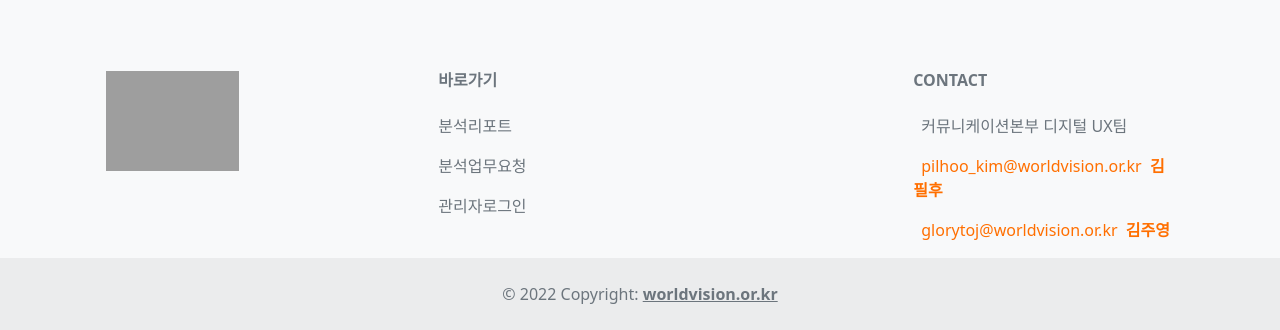
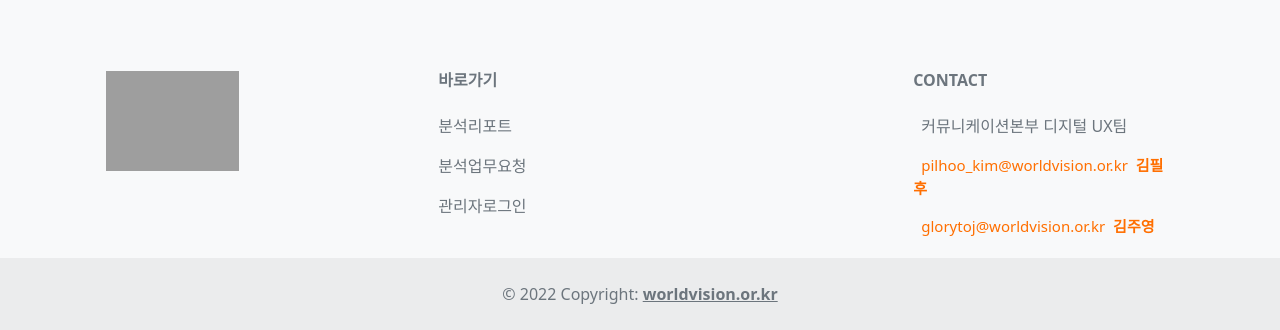
Before and after one commit to pplog-ph/digital_analysis_center, a Django app: page /common/login/ in a window 1280 px wide. Shown: the part 1031-1361 px from the top of the page. Run offline with Django 3.2, Linux system fonts and the light colour scheme; some libraries are stand-ins or nearby versions; grey boxes are pictures that could not be loaded.

Commit message:
footer font size

```diff
--- a/templates/base.html
+++ b/templates/base.html
@@ -75,11 +75,11 @@
             Contact
           </h6>
             <p><i class="fas fa-home me-2"></i> 커뮤니케이션본부 디지털 UX팀</p>
-          <p style="color:#ff6f00;">
+          <p style="color:#ff6f00;font-size:15px">
               <i class="fas fa-envelope me-2"></i>
               pilhoo_kim@worldvision.or.kr&nbsp;&nbsp;<b>김필후</b>
           </p>
-          <p style="color:#ff6f00;">
+          <p style="color:#ff6f00;font-size:15px">
               <i class="fas fa-envelope me-2"></i>
               glorytoj@worldvision.or.kr&nbsp;&nbsp;<b>김주영</b>
           </p>
```
